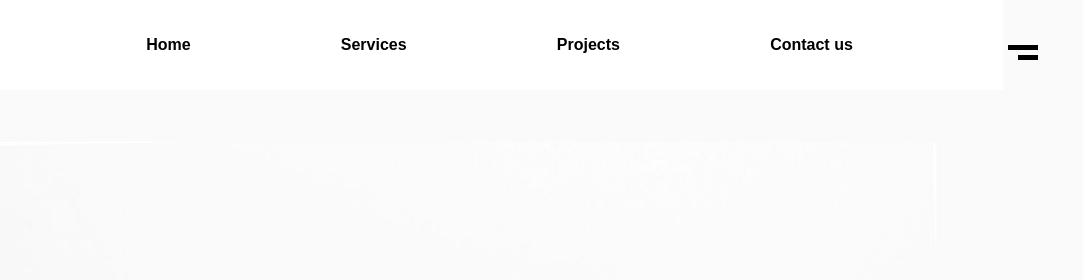
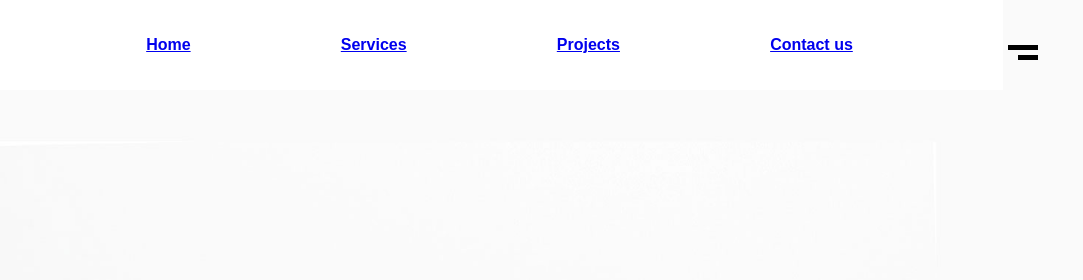
Before and after one commit to JustinJose313/sentient_clout_react, a Gatsby site: page / in a window 1280 px wide. Shown: the top 280 px of the page, 197-1280 px from the left. Built offline with nearby package versions, Linux system fonts and the light colour scheme; Gatsby itself is replaced by a stand-in of ours.

Commit message:
pages routed services

```diff
--- a/src/components/navigation.js
+++ b/src/components/navigation.js
@@ -1,7 +1,7 @@
 import React from "react"
 import { motion } from "framer-motion"
 import { NavWrapper, Logo, Menu, MenuBtn } from "../styles/navigationStyles"
-import Link from "gatsby-link"
+import {Link} from "gatsby"
 import logo from "../logo.svg"
 
 
@@ -43,10 +43,10 @@ const Navigation = ({toggleMenu, setToggleMenu}) => {
             delay: 1.2,
           }}
         >
-          <Link>Home</Link>
-          <Link>Services</Link>
-          <Link>Projects</Link>
-          <Link>Contact us</Link>
+          <Link to='/'>Home</Link>
+          <Link to='/services'>Services</Link>
+          <Link to='/project'>Projects</Link>
+          <Link to='/contact'>Contact us</Link>
         </Menu>
       </NavWrapper>
       <MenuBtn onClick={() => setToggleMenu(toggleMenu => !toggleMenu)}>
--- a/src/layouts/homeLayout.js
+++ b/src/layouts/homeLayout.js
@@ -1,65 +1,13 @@
 import React, { useState } from "react"
-import { useEffect, useRef  } from "react"
-import useWindowSize from './../hooks/useWindowSize'
+import { useEffect, useRef } from "react"
+import useWindowSize from "./../hooks/useWindowSize"
 import { ThemeProvider } from "styled-components"
 import Navigation from "../components/navigation"
 import NavigationFullScreen from "../components/navigationFullScreen"
 
 const HomeLayout = ({ children }) => {
   const [toggleMenu, setToggleMenu] = useState(false)
-//Hook to grab window size
-const size = useWindowSize();
 
-// Ref for parent div and scrolling div
-const app = useRef();
-const scrollContainer = useRef();
-
-// Configs
-const data = {
-  ease: 0.1,
-  current: 0,
-  previous: 0,
-  rounded: 0
-};
-
-// Run scrollrender once page is loaded.
-useEffect(() => {
-  requestAnimationFrame(() => skewScrolling());
-}, []);
-
-//set the height of the body.
-useEffect(() => {
-  setBodyHeight();
-}, [size.height]);
-
-//Set the height of the body to the height of the scrolling div
-const setBodyHeight = () => {
-  document.body.style.height = `${
-    scrollContainer.current.getBoundingClientRect().height + 1500
-  }px`;
-};
-
-// Scrolling
-const skewScrolling = () => {
-  //Set Current to the scroll position amount
-  data.current = window.scrollY;
-  // Set Previous to the scroll previous position
-  data.previous += (data.current - data.previous) * data.ease;
-  // Set rounded to
-  data.rounded = Math.round(data.previous * 100) / 100;
-
-  // Difference between
-  const difference = data.current - data.rounded;
-  const acceleration = difference / size.width;
-  const velocity = +acceleration;
-  const skew = velocity * 7.5;
-
-  //Assign skew and smooth scrolling to the scroll container
-  scrollContainer.current.style.transform = `translate3d(0, -${data.rounded}px, 0) skewY(${skew}deg)`;
-
-  //loop vai raf
-  requestAnimationFrame(() => skewScrolling());
-};
   const theme = {
     text: "#3c4046",
     background: "#f9f8fd",
@@ -73,11 +21,12 @@ const skewScrolling = () => {
           toggleMenu={toggleMenu}
           setToggleMenu={setToggleMenu}
         />
-        <div ref={app} className="App">
+        {/* <div ref={app} className="App">
           <div ref={scrollContainer} className="scroll">
             {children}
           </div>
-        </div>
+        </div> */}
+        {children}
       </div>
     </ThemeProvider>
   )
```
Also changed, not shown: src/pages/services.js (+11 -4 lines).
